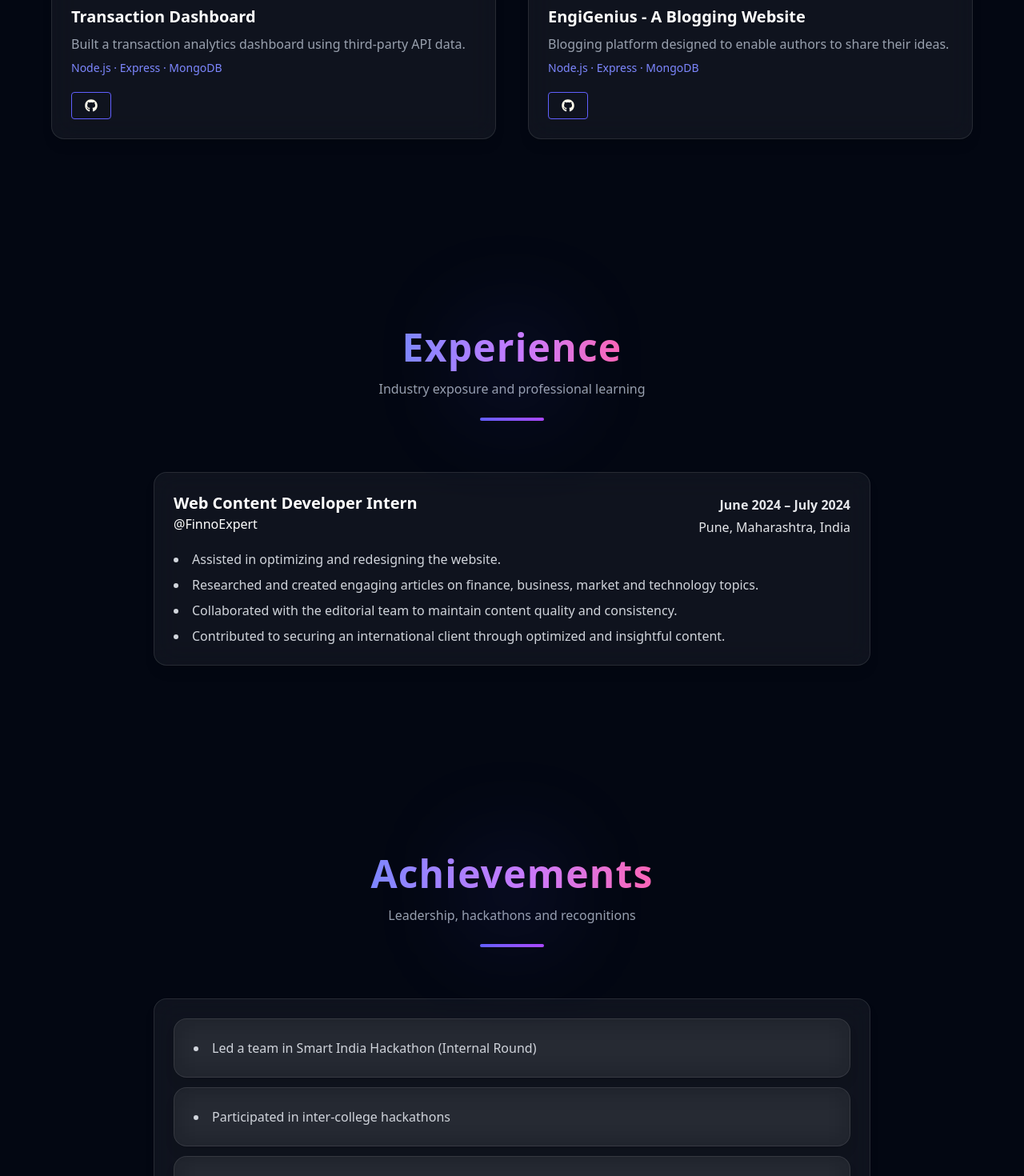
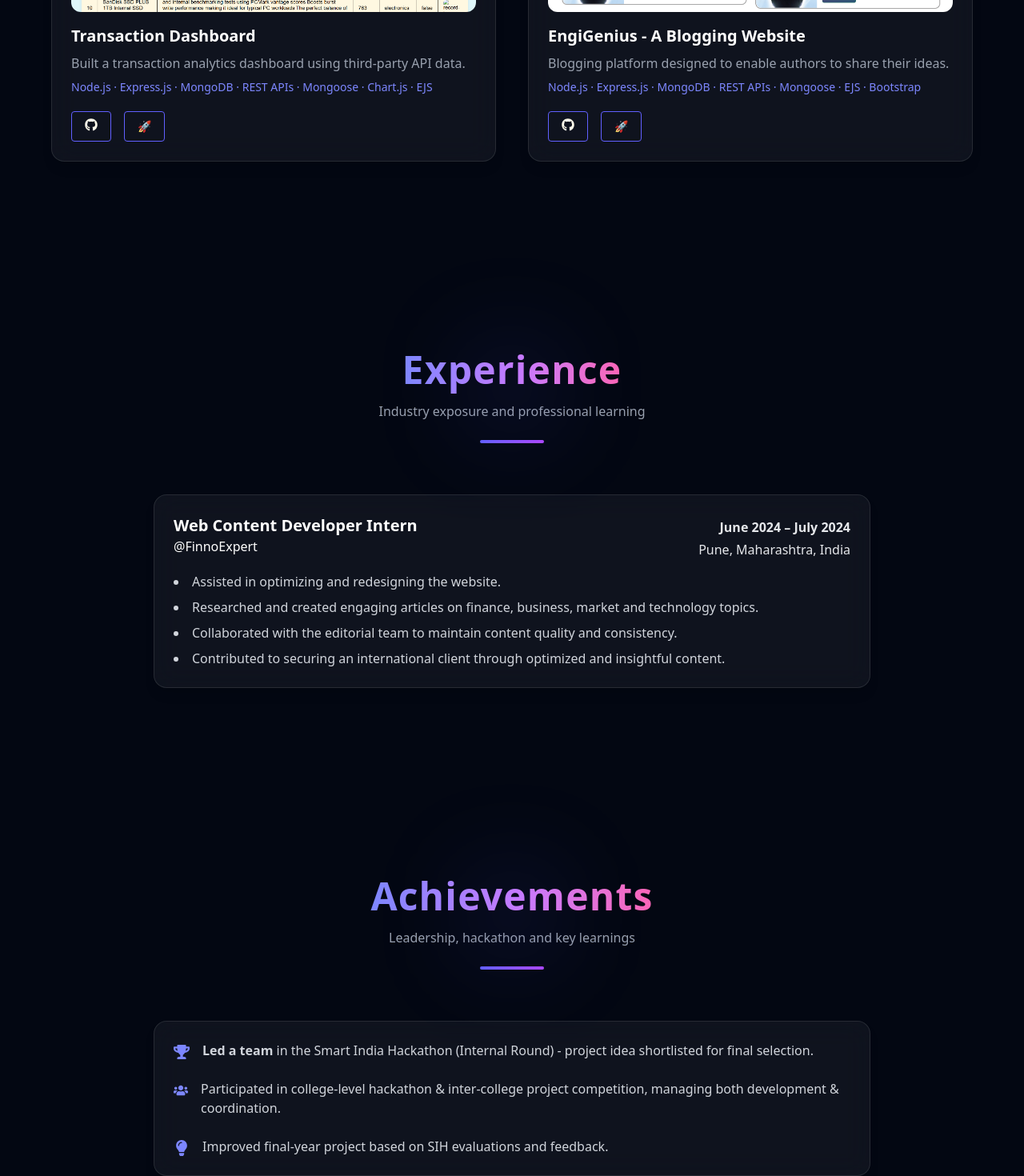
Before and after one commit to KrishnaM0/portfolio, a React (Vite) app: page / in a window 1280 px wide. Shown: the part 3680-5150 px from the top of the page at 80% size. Built offline with nearby package versions, Linux system fonts and the light colour scheme.

Commit message:
Minor UI-Updates

```diff
--- a/src/components/Achievements.jsx
+++ b/src/components/Achievements.jsx
@@ -1,21 +1,43 @@
 import SectionTitle from "./SectionTitle"
 import GlassCard from "./GlassCard"
+import { FaTrophy, FaUsers, FaLightbulb } from "react-icons/fa"
 
 export default function Achievements() {
   return (
     <section id="achievements" className="py-28 px-6">
       <SectionTitle
         title="Achievements"
-        subtitle="Leadership, hackathons and recognitions"
+        subtitle="Leadership, hackathon and key learnings"
       />
 
       <div className="max-w-4xl mx-auto">
         <GlassCard>
-          <ul className="text-gray-300 list-disc list-inside space-y-3">
-            <GlassCard><li>Led a team in Smart India Hackathon (Internal Round)</li></GlassCard>
+          <ul className="space-y-6 text-gray-300">
 
-            <GlassCard><li>Participated in inter-college hackathons</li></GlassCard>
-            <GlassCard><li>Improved final-year project based on SIH feedback</li></GlassCard>
+            {/* Achievement 1 */}
+            <li className="group flex items-start gap-4 transition">
+              <FaTrophy className="text-indigo-400 text-xl mt-1 transition-transform duration-300 group-hover:scale-125" />
+              <span className="group-hover:text-white transition">
+                <span className="font-semibold">Led a team</span> in the Smart India Hackathon (Internal Round) - project idea shortlisted for final selection.
+              </span>
+            </li>
+
+            {/* Achievement 2 */}
+            <li className="group flex items-start gap-4 transition">
+              <FaUsers className="text-indigo-400 text-xl mt-1 transition-transform duration-300 group-hover:scale-125" />
+              <span className="group-hover:text-white transition">
+                Participated in college-level hackathon & inter-college project competition, managing both development & coordination.
+              </span>
+            </li>
+
+            {/* Achievement 3 */}
+            <li className="group flex items-start gap-4 transition">
+              <FaLightbulb className="text-indigo-400 text-xl mt-1 transition-transform duration-300 group-hover:scale-125" />
+              <span className="group-hover:text-white transition">
+                Improved final-year project based on SIH evaluations and feedback.
+              </span>
+            </li>
+
           </ul>
         </GlassCard>
       </div>
--- a/src/components/Projects.jsx
+++ b/src/components/Projects.jsx
@@ -7,34 +7,34 @@ export default function Projects() {
     {
       title: "EduX - Centralized Smart E-Learning Platform",
       desc: "Built to enhance online learning experiences.",
-      tech: "Node.js · Express · MongoDB",
+      tech: "Node.js · Express.js · MongoDB · REST APIs · Mongoose · EJS · Bootstrap",
       image: "/EduX-img.png",
       github: "https://github.com/KrishnaM0/EduX",
-      // live: "#"
+      live: "https://edux-ad83.onrender.com/"
     },
     {
       title: "StayFinder - Tourist Renting Platform",
       desc: "A platform to discover, list and manage rental properties.",
-      tech: "Node.js · MongoDB · MVC",
+      tech: "Node.js · Express.js · MongoDB · REST APIs · Mongoose · EJS · Bootstrap · MVC",
       image: "/StayFinder-img.png",
       github: "https://github.com/KrishnaM0/StayFinder",
-      // live: "#"
+      live: "https://stayfinder-5vbt.onrender.com/listings"
     },
     {
       title: "Transaction Dashboard",
       desc: "Built a transaction analytics dashboard using third-party API data.",
-      tech: "Node.js · Express · MongoDB",
+      tech: "Node.js · Express.js · MongoDB · REST APIs · Mongoose · Chart.js · EJS ",
       image: "/TransactionDashboard-img.png",
       github: "https://github.com/KrishnaM0/Roxiler",
-      // live: "#"
+      live: "https://transactiondashboard.onrender.com/transactions"
     },
     {
       title: "EngiGenius - A Blogging Website",
       desc: "Blogging platform designed to enable authors to share their ideas.",
-      tech: "Node.js · Express · MongoDB",
+      tech: "Node.js · Express.js · MongoDB · REST APIs · Mongoose · EJS · Bootstrap",
       image: "/EngiGenius-img.png",
       github: "https://github.com/KrishnaM0/EngiGenius",
-      // live: "#"
+      live: "https://engigenius.onrender.com/"
     }
   ]
 
@@ -76,12 +76,12 @@ export default function Projects() {
               >
                 <FaGithub></FaGithub>
               </a>
-              {/* <a
+              <a
                 href={p.live}
-                className="px-4 py-2 text-sm rounded bg-indigo-600 hover:bg-indigo-700 transition"
+                className="px-4 py-2 text-sm rounded border border-indigo-500 hover:bg-indigo-950 transition"
               >
-                Live Demo
-              </a> */}
+              🚀
+              </a>
             </div>
           </GlassCard>
         ))}
```
